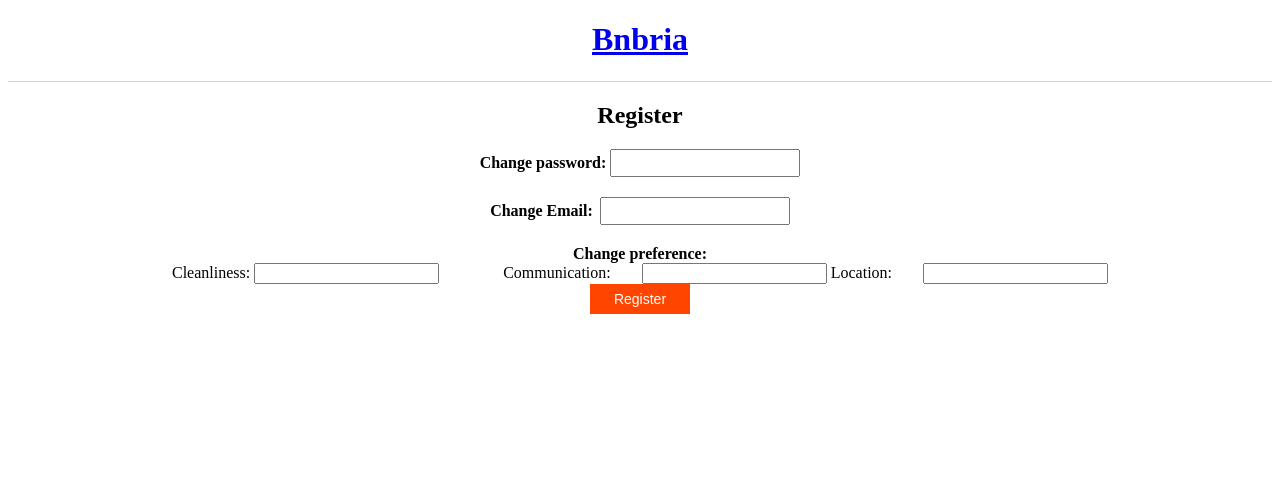
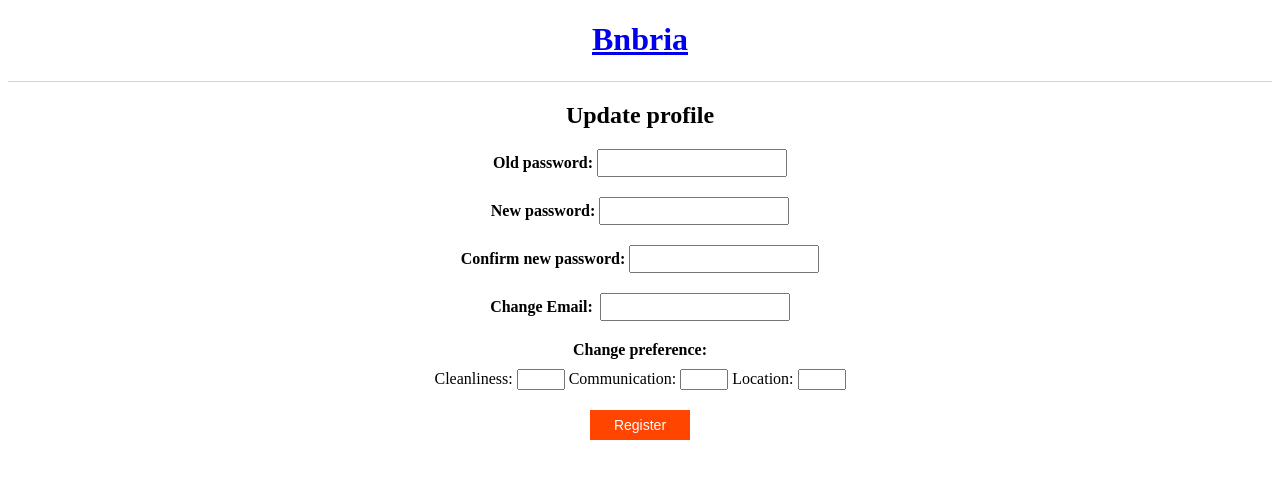
Before and after one commit to XZhouQD/COMP9321-Project, a Flask app: template client/templates/change_account.html in a window 1280 px wide. Shown: the top 479 px of the page. Run offline with Flask 2, Linux system fonts and the light colour scheme; the template is opened without the code that fills it, so the values that code supplies are empty.

Commit message:
Beta 0.99 released

```diff
--- a/client/run.py
+++ b/client/run.py
@@ -90,7 +90,7 @@ def dashboard():
                                    location_weight=location_weight,
                                    communication_weight=communication_weight)
         else:
-            redirect(url_for('page_not_found'))
+            return redirect(url_for('page_not_found'))
     else:
         return redirect(url_for('page_not_found'))
 
@@ -229,6 +229,40 @@ def property_filter():
         return redirect(url_for('page_not_found'))
 
 
+@app.route('/dashboard/update_profile', methods=['GET','POST'])
+def update_profile():
+    global token
+    global is_login
+    if is_login:
+        if request.method == 'POST':
+            header = {'AUTH-TOKEN': token}
+            old_password = request.form['old_password']
+            new_password = request.form['new_password']
+            confirm_new_password = request.form['confirm_new_password']
+            email = request.form['email']
+            cleanliness = request.form['cleanliness']
+            communication = request.form['communication']
+            location = request.form['location']
+            if confirm_new_password != "" and new_password != "" and old_password != "":
+                api_url = server_url + 'user/change_password'
+                resp = requests.post(api_url, json={"old_password": old_password,
+                                             "new_password": new_password,
+                                             "repeat_new_password": confirm_new_password}, headers=header)
+                token = None
+                is_login = False
+            if email != "":
+                api_url = server_url + 'user/change_email'
+                requests.post(api_url, json={'new_email': email}, headers=header)
+            if cleanliness != "" and communication != "" and location != "":
+                api_url = server_url + 'user/prefs'
+                requests.post(api_url, json={"cleanliness": float(cleanliness), "location": float(location), "communication": float(communication)}, headers=header)
+            return render_template('change_account.html', message='Success!')
+        else:
+            return render_template('change_account.html')
+    else:
+        return redirect(url_for('page_not_found'))
+
+
 @app.route('/logout', methods=['GET'])
 def logout():
     global token
--- a/client/templates/change_account.html
+++ b/client/templates/change_account.html
@@ -6,21 +6,16 @@
 </head>
 <body style="text-align: center">
     <form method="post" style="margin-top: 20px">
-        <h2>Register</h2>
-        {% if is_login %}
-            <div>You are already logged in.</div>
-        {% else %}
-            <div><b>Change password:</b> <input type="text" name="username" class="text-bar"></div>
-            <div><b>Change Email:</b> <input type="password" name="password" class="text-bar" style="margin-left: 3px;"></div>
-            <div><b>Change preference:</b> </div>
-            <div>Cleanliness: <input type="password" name="confirm_password" style="margin-right: 60px;"> Communication: <input type="text" name="email" style="margin-left: 27px"> Location: <input type="text" name="email" style="margin-left: 27px"></div>
-            <button class="login-button">Register</button>
-            {% if notFilledInError %}
-                <div style="font-size: 14px; color: red;">Please fill in all blanks.</div>
-            {% endif %}
-            {% if errorMsg %}
-                <div style="font-size: 14px; color: red;">{{ errorMsg }}</div>
-            {% endif %}
+        <h2>Update profile</h2>
+        <div><b>Old password:</b> <input type="password" name="old_password" class="text-bar"></div>
+        <div><b>New password:</b> <input type="password" name="new_password" class="text-bar"></div>
+        <div><b>Confirm new password:</b> <input type="password" name="confirm_new_password" class="text-bar"></div>
+        <div><b>Change Email:</b> <input type="text" name="email" class="text-bar" style="margin-left: 3px;"></div>
+        <div style="margin-bottom: 10px"><b>Change preference:</b> </div>
+        <div>Cleanliness: <input type="text" name="cleanliness" style="width: 40px"> Communication: <input type="text" name="communication" style="width: 40px"> Location: <input type="text" name="location" style="width: 40px"></div>
+        <button style="margin-top: 20px" class="login-button">Register</button>
+        {% if message %}
+            <div style="font-size: 14px; color: green;">{{ message }}</div>
         {% endif %}
     </form>
 </body>
--- a/client/templates/dashboard.html
+++ b/client/templates/dashboard.html
@@ -11,9 +11,7 @@
 <div style="margin-top: 40px"><a href="{{ url_for('property_filter') }}">Property filter</a> - Get a property list by many different arguments</div>
 <div style="margin-top: 40px">{{ username }}  {{ email }}  {{ role }}</div>
 <div>Preference: cleanliness - {{ cleanliness_weight }}, location - {{ location_weight }}, communication - {{ communication_weight }}</div>
-<div>Change password</div>
-<div>Change email</div>
-<div>Change preference</div>
+<div style="margin-top: 20px"><a href="{{ url_for('update_profile') }}">Update profile</div>
 
 
 </body>
```
Also changed, not shown: 3 other files.
